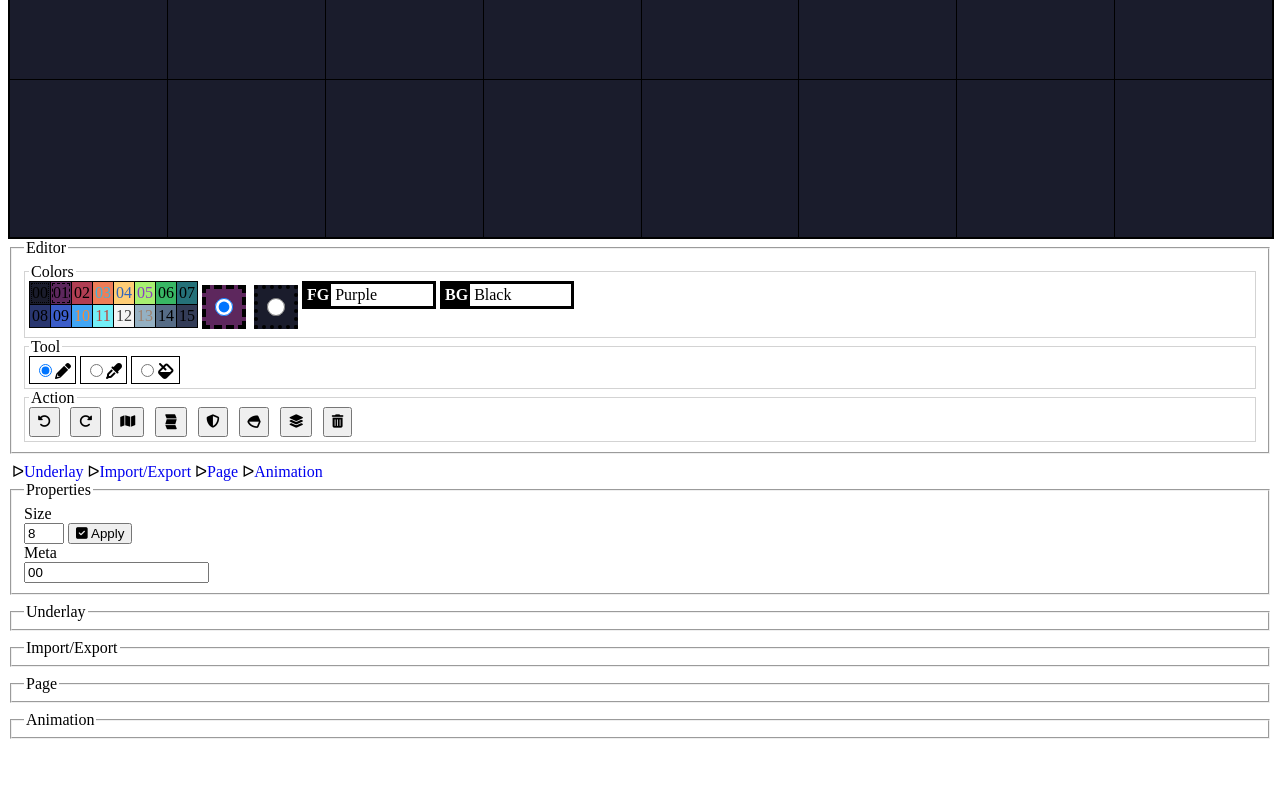
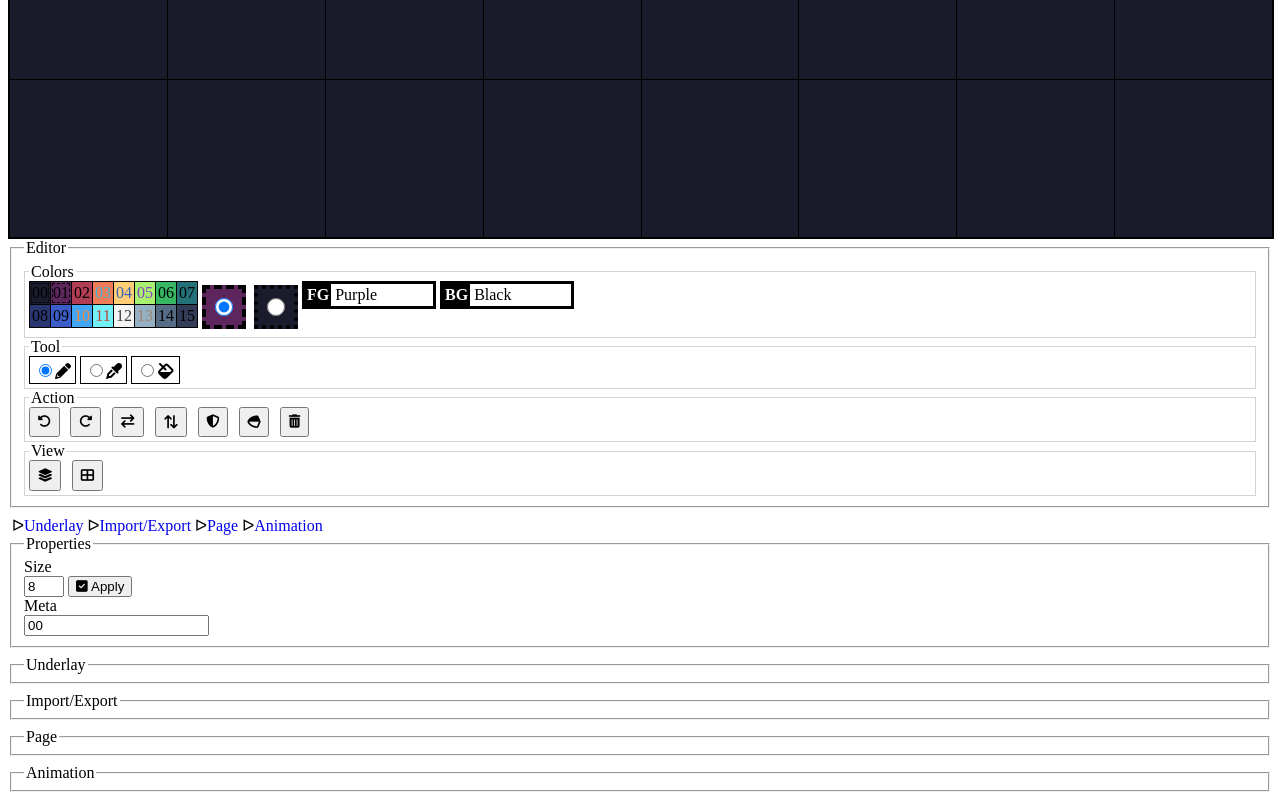
Before and after one commit to Gabby-Paolucci/pixel-80, a plain HTML site: page pixel-80.html in a window 1280 px wide. Shown: the part 1080-1880 px from the top of the page. Before the commit the page ends 1827 px from the top, so only its background shows below. Drawn offline with nearby package versions, Linux system fonts and the light colour scheme.

Commit message:
pixel-80.html: Added new View section in editor. Moved Underlay Toggle into it, and added new Grid Toggle button. Also updated the flip button icons to be more clear.

```diff
--- a/pixel-80.html
+++ b/pixel-80.html
@@ -46,6 +46,9 @@
 			table, tr, td{
 				border: solid 1px;
 				border-collapse: collapse;
+			}
+			table.noGrid, table.noGrid tr, table.noGrid td {
+				border: none;
 			}
 			td{
 				width: 1em;
@@ -168,11 +171,11 @@
 				border: 1px solid;
 				padding: 0.25em;
 			}
-			#action button{
+			#action button, #view button{
 				padding: 0.5em;
 				margin-right: 0.5em;
 			}
-			#action button .fa, #animation-section button .fa{
+			#action button .fa, #animation-section button .fa, #view button .fa{
 				margin-right: 0;
 			}
 			#tiles, #sprites, #panel{
@@ -864,6 +867,8 @@ end`;
 
 				$('#toggleUnderlay').click(() => $('#s').toggleClass('underlay-visible'));
 
+				$('#toggleGrid').click(() => $('#s').toggleClass('noGrid'));
+
 				let underlayNo=(s,e) =>{
 					let p=$(s),
 							number=p.find('input[type="number"]'),
@@ -894,7 +899,7 @@ end`;
 					let t=$(e.target);
 					if (t.is(':checked')){ Editor.CurrentColor=parseInt(t.val());}
 				});
-				$('#apply').click(() =>{
+				$('#epply').click(() =>{
 					Sprite=new SpriteClass(parseInt($('#size').val().trim()),Sprite);
 					Editor.Create();
 					$('#meta').val(Sprite.Meta);
@@ -1167,12 +1172,16 @@ end`;
 				<legend>Action</legend>
 				<button type="button" id="rotate-left"><i class="fa fa-rotate-left"></i></button>
 				<button type="button" id="rotate-right"><i class="fa fa-rotate-right"></i></button>
-				<button type="button" id="flip-horizontal"><i class="fa fa-map"></i></button>
-				<button type="button" id="flip-vertical"><i class="fa fa-map fa-rotate-90"></i></button>
+				<button type="button" id="flip-horizontal"><i class="fa fa-arrow-right-arrow-left"></i></button>
+				<button type="button" id="flip-vertical"><i class="fa fa-arrow-right-arrow-left fa-rotate-90"></i></button>
 				<button type="button" id="mirror-horizontal"><i class="fa fa-shield-halved"></i></button>
 				<button type="button" id="mirror-vertical"><i class="fa fa-shield-halved fa-rotate-90"></i></button>
+				<button type="button" id="clear"><i class="fa fa-trash-can"></i></button>
+				</fieldset>
+			<fieldset id="view">
+				<legend>View</legend>
 				<button type="button" id="toggleUnderlay"><i class="fa fa-layer-group"></i></button>
-				<button type="button" id="clear"><i class="fa fa-trash-can"></i></button>
+				<button type="button" id="toggleGrid"><i class="fa fa-table-cells-large"></i></button>
 				</fieldset>
 			</fieldset>
 			<nav>
```
